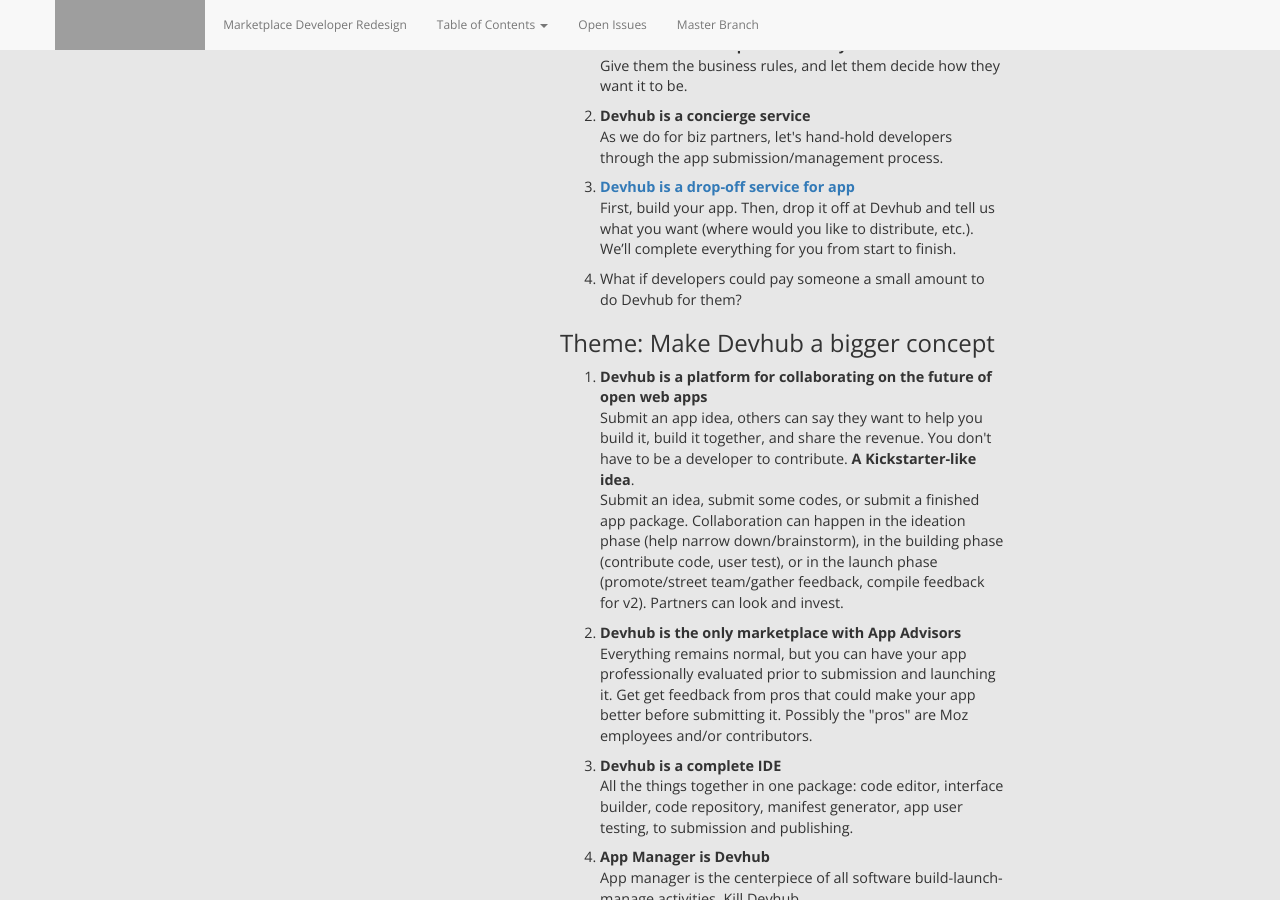
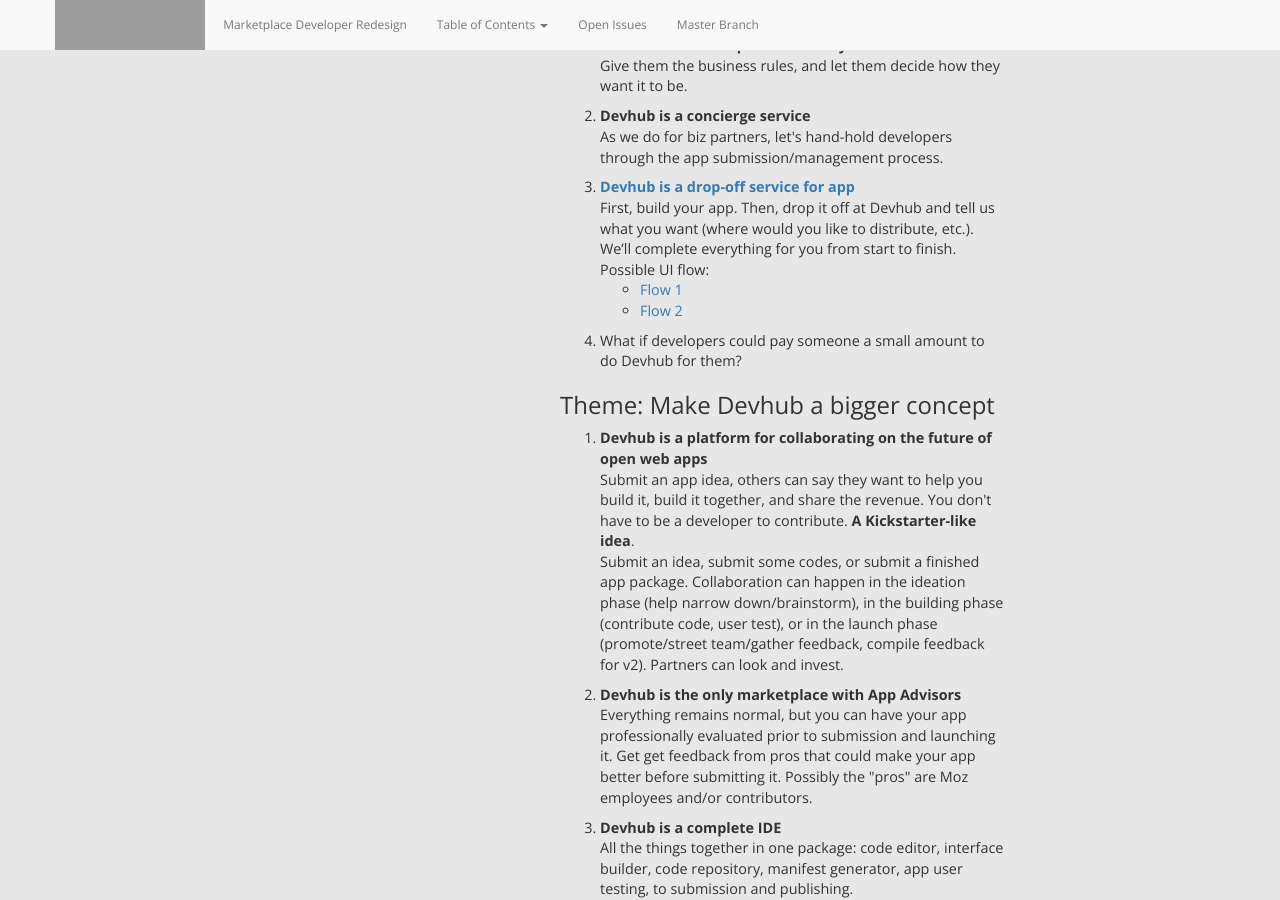
Before and after one commit to MarketplaceUX/devhub-redesign, a Jekyll site: the page built from projectConcepts.html, in a window 1280 px wide and 900 px high, scrolled down 1529 px. Built offline with Jekyll 4.4.1, drawn with Linux system fonts in a browser that asks for light colours; nearby versions of some CDN libraries; grey boxes are pictures that could not be loaded.

Commit message:
Added UI flows from @neocatalyst

```diff
--- a/projectConcepts.html
+++ b/projectConcepts.html
@@ -47,7 +47,13 @@
 			<li><strong>Devhub is a concierge service</strong><br/>
 			As we do for biz partners, let's hand-hold developers through the app submission/management process.</li>
 			<li><strong><a href="img/devhub-drop-off-service-v1.1.pdf">Devhub is a drop-off service for app</a></strong><br/>
-			First, build your app. Then, drop it off at Devhub and tell us what you  want (where would you like to distribute, etc.). We’ll complete  everything for you from start to finish.</li>
+			First, build your app. Then, drop it off at Devhub and tell us what you  want (where would you like to distribute, etc.). We’ll complete  everything for you from start to finish.<br/>
+			Possible UI flow:
+				<ul>
+					<li><a href="img/uiflow1.jpg">Flow 1</a></li>
+					<li><a href="img/uiflow2.jpg">Flow 2</a></li>
+				</ul>
+			</li>
 			<li>What if developers could pay someone a small amount to do Devhub for them?</li>
 		</ol>
 
```
Also changed, not shown: 2 other files.
